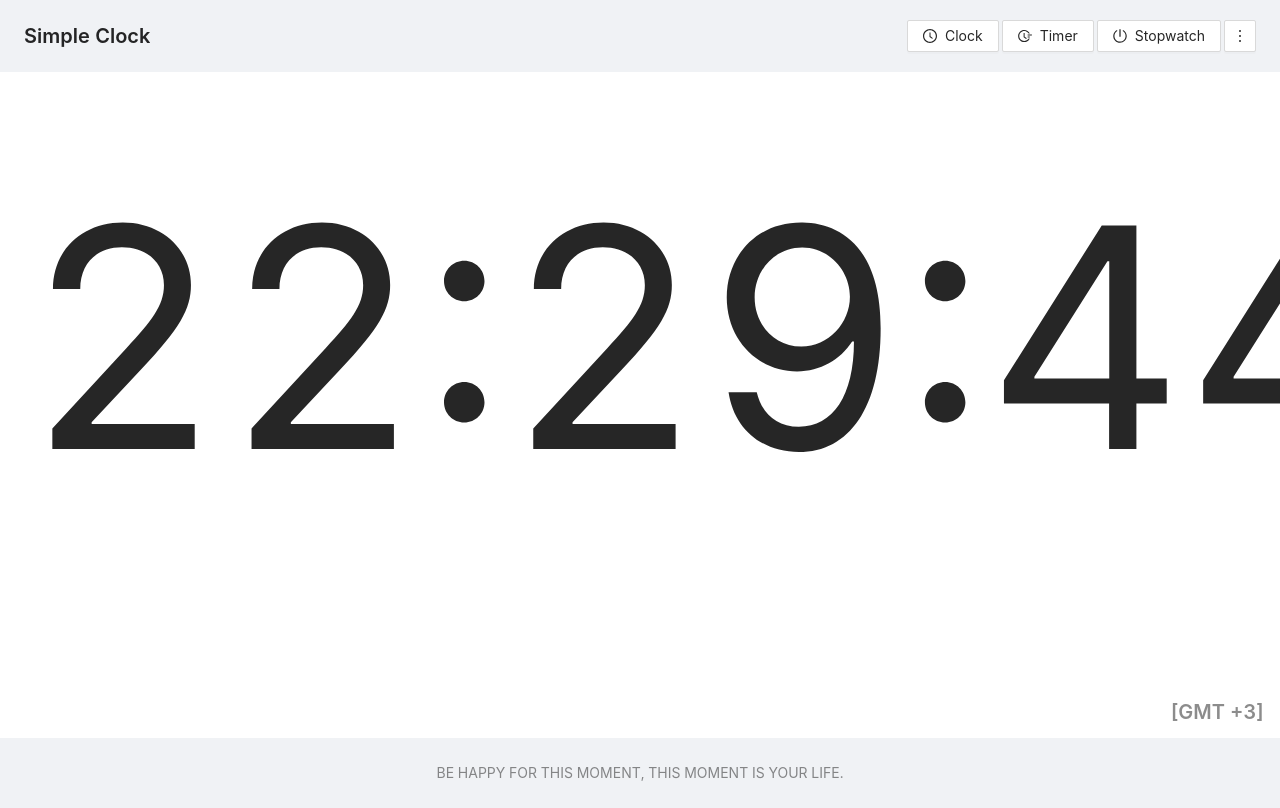
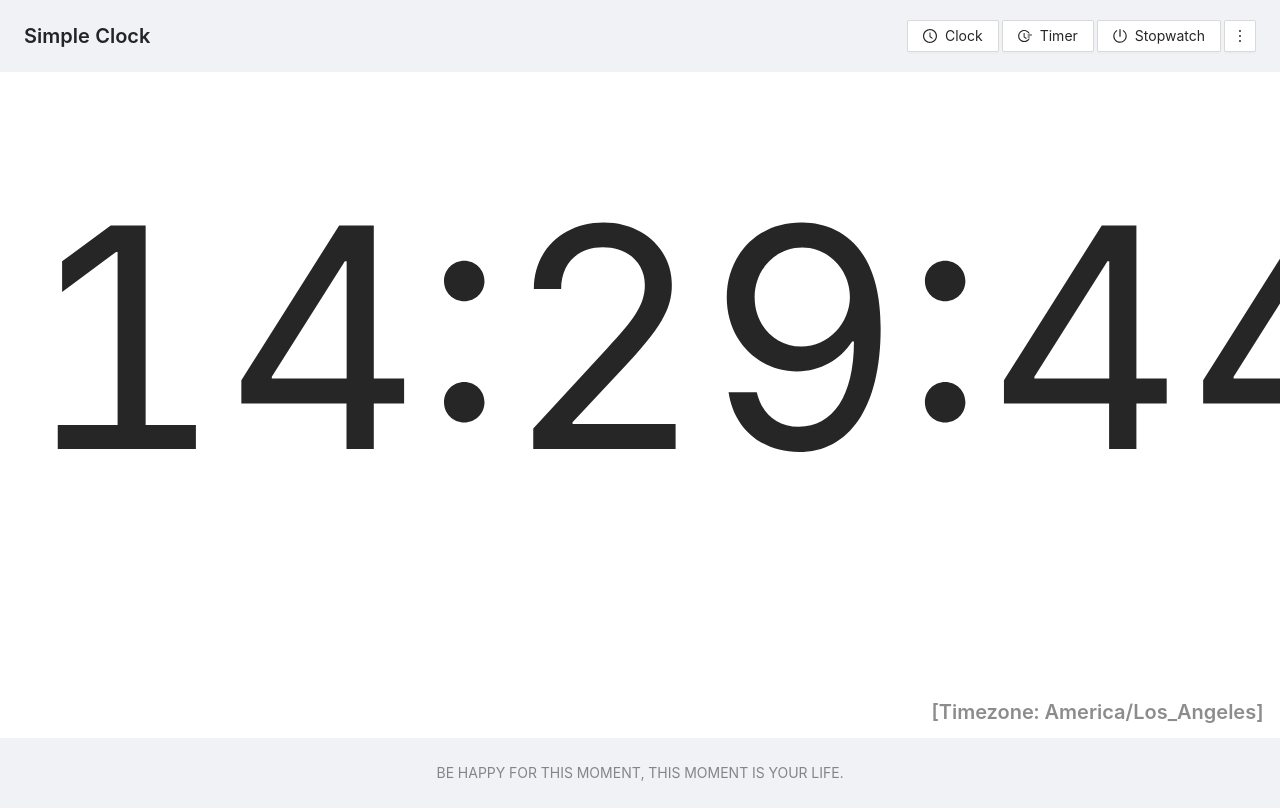
Before and after one commit to mirmousaviii/clock, a React (Create React App) app: page / in a window 1280 px wide. Shown: the top 808 px of the page. Built offline with nearby package versions, Linux system fonts and the light colour scheme.

Commit message:
Use timezone from setting

```diff
--- a/package.json
+++ b/package.json
@@ -8,6 +8,7 @@
     "@testing-library/user-event": "^12.1.10",
     "antd": "^4.10.2",
     "moment": "^2.29.1",
+    "moment-timezone": "^0.5.32",
     "react": "^17.0.1",
     "react-dom": "^17.0.1",
     "react-moment": "^1.1.1",
--- a/src/components/pro-clock.js
+++ b/src/components/pro-clock.js
@@ -7,6 +7,7 @@ function ProClock(props) {
       <ReactMoment
           format={props.format || 'HH:mm:ss'}
           interval={props.interval || 1000}
+          tz={props.timezone || ''}
       />
   );
 }
--- a/src/context.js
+++ /dev/null
@@ -1,4 +0,0 @@
-import React from 'react';
-
-export const ThemeContext = React.createContext('light');
-export const TimezoneContext = React.createContext(0);
--- /dev/null
+++ b/src/context/theme.js
@@ -0,0 +1,12 @@
+import React from 'react';
+
+export const ThemeContext = React.createContext(null);
+
+export const ThemeProvider = ({children}) => {
+  const [theme, setTheme] = React.useState('light');
+
+  return (
+      <ThemeContext.Provider value={[theme, setTheme]}>
+        {children}
+      </ThemeContext.Provider>);
+};
--- /dev/null
+++ b/src/context/timezone.js
@@ -0,0 +1,12 @@
+import React from 'react';
+
+export const TimezoneContext = React.createContext(null);
+
+export const TimezoneProvider = ({children}) => {
+  const [timezone, setTimezone] = React.useState("America/Los_Angeles");
+
+  return (
+      <TimezoneContext.Provider value={[timezone, setTimezone]}>
+        {children}
+      </TimezoneContext.Provider>);
+};
--- a/src/pages/counter.js
+++ b/src/pages/counter.js
@@ -1,5 +1,4 @@
 import React from 'react';
-import DefaultLayout from '../layouts/default-layout';
 
 class Counter extends React.Component {
 
--- a/src/pages/current-time.js
+++ b/src/pages/current-time.js
@@ -1,18 +1,18 @@
 import React from 'react';
 import ProClock from '../components/pro-clock';
-import {TimezoneContext} from '../context';
 import {Typography} from 'antd';
+import {TimezoneContext} from '../context/timezone';
 
 function CurrentTime() {
-  let Timezone = React.useContext(TimezoneContext);
+  let [timezone] = React.useContext(TimezoneContext);
 
   return (
       <>
         <span className='full-size'>
-          <ProClock/>
+          <ProClock timezone={timezone} interval={1000}/>
         </span>
         <Typography.Title level={4} type="secondary"
-                          className="timezone">[GMT {Timezone}]</Typography.Title>
+                          className="timezone">[Timezone: {timezone}]</Typography.Title>
       </>
   );
 }
--- a/src/pages/setting.js
+++ b/src/pages/setting.js
@@ -1,19 +1,24 @@
 import React from 'react';
-import {InputNumber} from 'antd';
-import {TimezoneContext} from '../context';
+import {Select} from 'antd';
+import {TimezoneContext} from '../context/timezone';
+import momentTimezone from 'moment-timezone';
 
 function CurrentTime() {
+  const [timezone, setTimezone] = React.useContext(TimezoneContext);
 
-  let Timezone = React.useContext(TimezoneContext);
+  const tzList = momentTimezone.tz.names();
 
-  function onChange(value) {
-    console.log('changed', value);
+  function handleChangeTimezone(value) {
+    setTimezone(value);
   }
 
   return (
       <span>
-        Time Zone: <InputNumber min={-12} max={13} defaultValue={Timezone}
-                                onChange={onChange}/>
+        <Select defaultValue={timezone} onChange={handleChangeTimezone}>
+          {tzList.map((item, index) => (
+              <Select.Option key={index} value={item}>{item}</Select.Option>
+          ))}
+        </Select>
       </span>
   );
 }
--- a/src/pages/stopwatch.js
+++ b/src/pages/stopwatch.js
@@ -1,5 +1,4 @@
 import React from 'react';
-import DefaultLayout from '../layouts/default-layout';
 
 function Stopwatch() {
   const [time, setTime] = React.useState(0);
--- a/src/pages/timer.js
+++ b/src/pages/timer.js
@@ -1,6 +1,5 @@
 import React from 'react';
 import moment from 'moment';
-import DefaultLayout from '../layouts/default-layout';
 
 function Timer() {
   const [minute, setMinute] = React.useState(0);
```
Also changed, not shown: src/App.js (+8 -5 lines), 1 other file (tests, documents, lock files or other folders).
